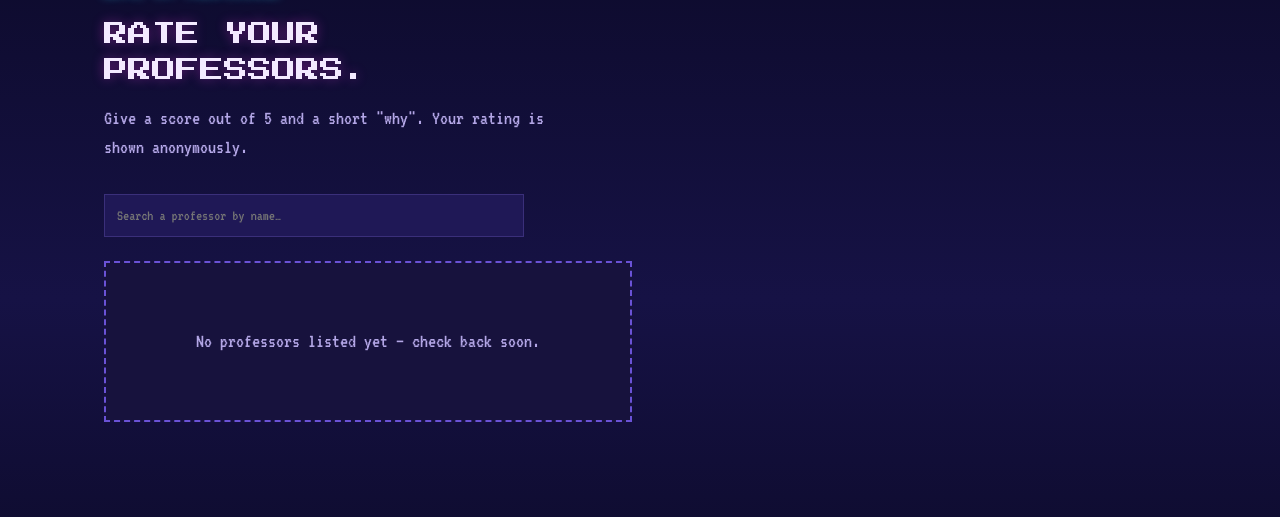
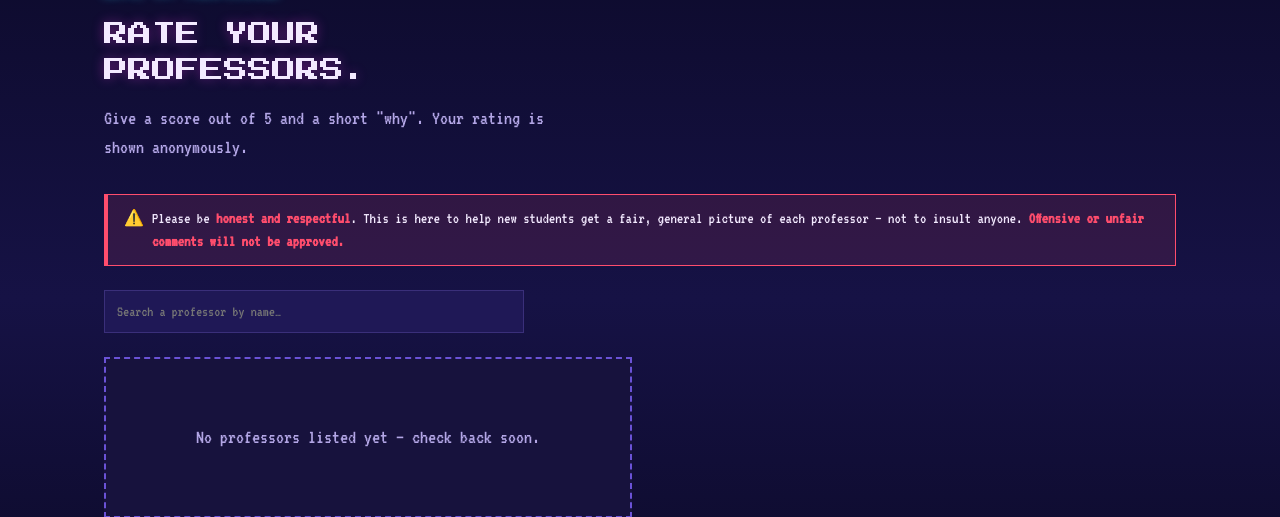
Before and after one commit to Azzouz-billel/nhsm-website, a Django app: page /professors/ in a window 1280 px wide. Shown: the part 142-659 px from the top of the page. Run offline with Django 5.2, Linux system fonts and the light colour scheme; data that the repository does not hold is empty.

Commit message:
feat(professors): red honesty warning on the rate pages
Add a red warning notice, visible to everyone on the professors list and
detail pages: be honest and respectful, it's to help new students get a
fair picture of each teacher, and offensive/unfair comments won't be
approved.

Co-Authored-By: Claude Opus 4.8 <noreply@anthropic.com>

```diff
--- a/static/css/main.css
+++ b/static/css/main.css
@@ -762,6 +762,21 @@ img { max-width: 100%; display: block; }
 }
 .info-note a { font-weight: 600; }
 
+/* Red warning callout (rate-my-professor rules). */
+.warn-note {
+  display: flex;
+  gap: var(--space-2);
+  align-items: baseline;
+  background: rgba(255, 77, 109, 0.12);
+  border: 1px solid var(--danger);
+  border-left: 4px solid var(--danger);
+  padding: var(--space-3) var(--space-4);
+  color: var(--text);
+  font-size: 1rem;
+  margin-bottom: var(--space-5);
+}
+.warn-note strong { color: var(--danger); }
+
 /* ----------------------------------------------------------------- about page */
 .about-hero { display: grid; grid-template-columns: 1fr; gap: var(--space-6); align-items: center; }
 .about-hero .section-head { margin-bottom: 0; }
--- a/templates/professors/list.html
+++ b/templates/professors/list.html
@@ -12,6 +12,13 @@
       <h2>Rate your professors.</h2>
       <p class="muted">Give a score out of 5 and a short "why". Your rating is shown anonymously.</p>
     </div>
+
+    <p class="warn-note">
+      <span aria-hidden="true">⚠️</span>
+      <span>Please be <strong>honest and respectful</strong>. This is here to help new students
+        get a fair, general picture of each professor — not to insult anyone.
+        <strong>Offensive or unfair comments will not be approved.</strong></span>
+    </p>
 
     <div class="prof-search">
       <input type="search" class="field" placeholder="Search a professor by name…"
```
Also changed, not shown: apps/professors/tests.py (+11 -0 lines), templates/professors/detail.html (+7 -0 lines).
